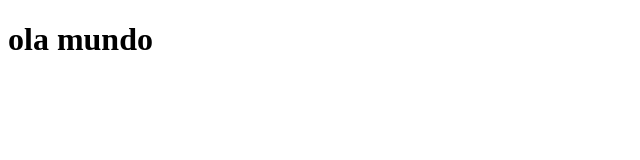
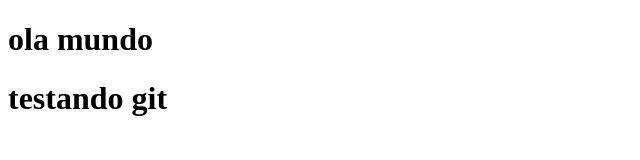
Before and after one commit to jamillyferreira/curso_git_1, a plain HTML site: page about.html in a window 1280 px wide. Shown: the whole page, without its empty margins (0-640 px from the left). Drawn offline with Linux system fonts and the light colour scheme.

Commit message:
terminado tarefa

```diff
--- a/about.html
+++ b/about.html
@@ -8,6 +8,6 @@
     <h1>ola mundo</h1>
 </head>
 <body>
-
+    <h1>testando git</h1>
 </body>
 </html>
```
